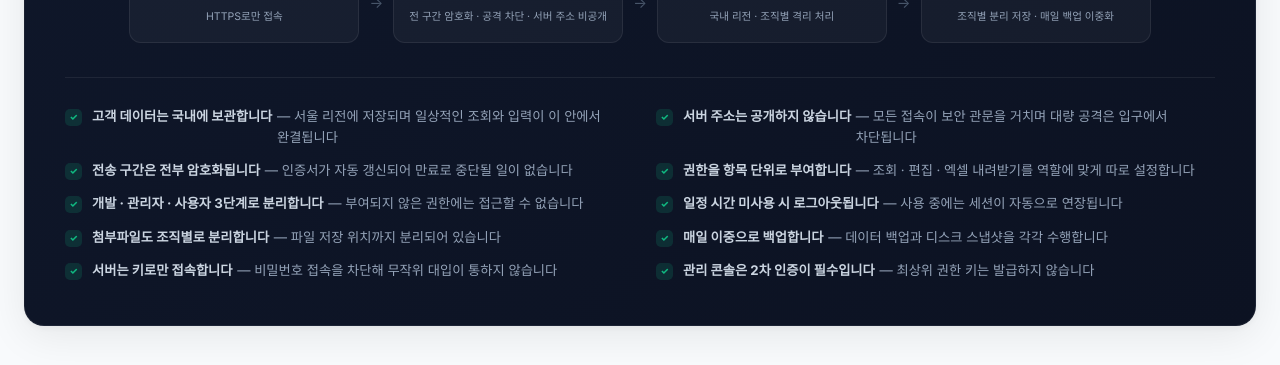
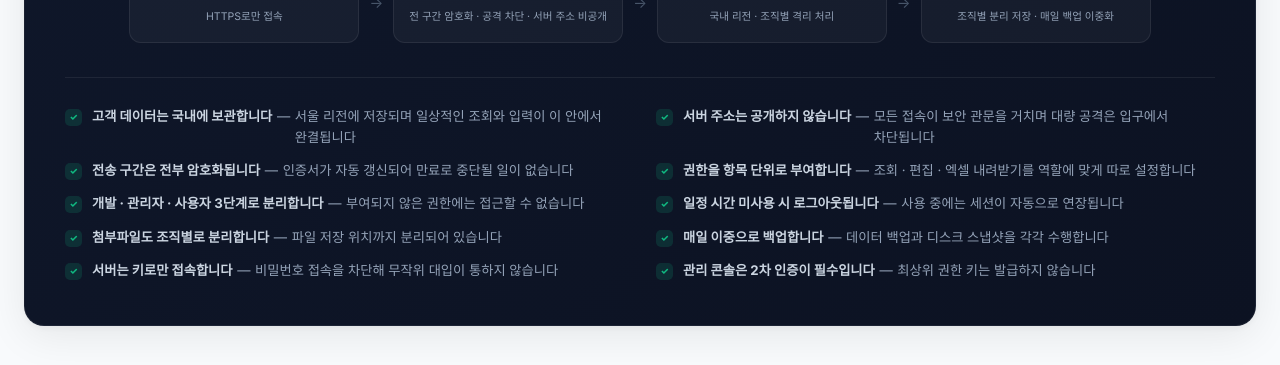
Before and after one commit to VerusLab-KR/Homepage, a Jekyll site: the page built from linkspace/index.html, in a window 1280 px wide and 1400 px high, scrolled down 10709 px. Shown: the part 363-728 px from the top of the window. Built offline with Jekyll 4.4.1, drawn with Linux system fonts in a browser that asks for light colours.

Commit message:
Align checklist wraps to the description, not the dash
The previous change made the wrapper a flex container, which gave the
description its own column — but the em-dash was still part of that
column's text, so a wrapped line landed under the dash rather than
under the description it continues.

Pulling the dash into its own flex:none element makes the item three
columns: heading, dash, description. The description now starts at
203px instead of 185px on item one, so "완결됩니다" sits under "서울".

30 strings (10 items across ko/en/zh) and the 10 markup spans, all
verified present after the change.

Co-Authored-By: Claude Opus 5 <noreply@anthropic.com>

```diff
--- a/linkspace/index.html
+++ b/linkspace/index.html
@@ -452,7 +452,8 @@ h3{font-size:1.05rem;font-weight:700;margin-bottom:8px}
    되고 뒤따르는 설명은 익명 항목이 되어, 넘칠 때 왼쪽 끝이 아니라 설명이 시작된
    자리 아래로 접힌다. 문구는 그대로 두고 배치만 바꾸는 방법이라 3개 언어에 함께 듣는다. */
 .sec-list li > span[data-i18n]{display:flex;align-items:flex-start;gap:.35em;min-width:0}
-.sec-list li > span[data-i18n] > b{flex:none}
+.sec-list li > span[data-i18n] > b,
+.sec-list li > span[data-i18n] > .sd{flex:none}
 .sec-list b{color:var(--slate-3);font-weight:700}
 .sec-ck{
   width:17px;height:17px;border-radius:5px;flex-shrink:0;margin-top:3px;
@@ -1242,16 +1243,16 @@ h3{font-size:1.05rem;font-weight:700;margin-bottom:8px}
       </div>
 
       <ul class="sec-list">
-        <li><span class="sec-ck">✓</span><span data-i18n="sec_l1"><b>고객 데이터는 국내에 보관합니다</b> — 서울 리전에 저장되며 일상적인 조회와 입력이 이 안에서 완결됩니다</span></li>
-        <li><span class="sec-ck">✓</span><span data-i18n="sec_l2"><b>서버 주소는 공개하지 않습니다</b> — 모든 접속이 보안 관문을 거치며 대량 공격은 입구에서 차단됩니다</span></li>
-        <li><span class="sec-ck">✓</span><span data-i18n="sec_l3"><b>전송 구간은 전부 암호화됩니다</b> — 인증서가 자동 갱신되어 만료로 중단될 일이 없습니다</span></li>
-        <li><span class="sec-ck">✓</span><span data-i18n="sec_l4"><b>권한을 항목 단위로 부여합니다</b> — 조회 · 편집 · 엑셀 내려받기를 역할에 맞게 따로 설정합니다</span></li>
-        <li><span class="sec-ck">✓</span><span data-i18n="sec_l5"><b>개발 · 관리자 · 사용자 3단계로 분리합니다</b> — 부여되지 않은 권한에는 접근할 수 없습니다</span></li>
-        <li><span class="sec-ck">✓</span><span data-i18n="sec_l6"><b>일정 시간 미사용 시 로그아웃됩니다</b> — 사용 중에는 세션이 자동으로 연장됩니다</span></li>
-        <li><span class="sec-ck">✓</span><span data-i18n="sec_l7"><b>첨부파일도 조직별로 분리합니다</b> — 파일 저장 위치까지 분리되어 있습니다</span></li>
-        <li><span class="sec-ck">✓</span><span data-i18n="sec_l8"><b>매일 이중으로 백업합니다</b> — 데이터 백업과 디스크 스냅샷을 각각 수행합니다</span></li>
-        <li><span class="sec-ck">✓</span><span data-i18n="sec_l9"><b>서버는 키로만 접속합니다</b> — 비밀번호 접속을 차단해 무작위 대입이 통하지 않습니다</span></li>
-        <li><span class="sec-ck">✓</span><span data-i18n="sec_l10"><b>관리 콘솔은 2차 인증이 필수입니다</b> — 최상위 권한 키는 발급하지 않습니다</span></li>
+        <li><span class="sec-ck">✓</span><span data-i18n="sec_l1"><b>고객 데이터는 국내에 보관합니다</b><span class="sd">—</span>서울 리전에 저장되며 일상적인 조회와 입력이 이 안에서 완결됩니다</span></li>
+        <li><span class="sec-ck">✓</span><span data-i18n="sec_l2"><b>서버 주소는 공개하지 않습니다</b><span class="sd">—</span>모든 접속이 보안 관문을 거치며 대량 공격은 입구에서 차단됩니다</span></li>
+        <li><span class="sec-ck">✓</span><span data-i18n="sec_l3"><b>전송 구간은 전부 암호화됩니다</b><span class="sd">—</span>인증서가 자동 갱신되어 만료로 중단될 일이 없습니다</span></li>
+        <li><span class="sec-ck">✓</span><span data-i18n="sec_l4"><b>권한을 항목 단위로 부여합니다</b><span class="sd">—</span>조회 · 편집 · 엑셀 내려받기를 역할에 맞게 따로 설정합니다</span></li>
+        <li><span class="sec-ck">✓</span><span data-i18n="sec_l5"><b>개발 · 관리자 · 사용자 3단계로 분리합니다</b><span class="sd">—</span>부여되지 않은 권한에는 접근할 수 없습니다</span></li>
+        <li><span class="sec-ck">✓</span><span data-i18n="sec_l6"><b>일정 시간 미사용 시 로그아웃됩니다</b><span class="sd">—</span>사용 중에는 세션이 자동으로 연장됩니다</span></li>
+        <li><span class="sec-ck">✓</span><span data-i18n="sec_l7"><b>첨부파일도 조직별로 분리합니다</b><span class="sd">—</span>파일 저장 위치까지 분리되어 있습니다</span></li>
+        <li><span class="sec-ck">✓</span><span data-i18n="sec_l8"><b>매일 이중으로 백업합니다</b><span class="sd">—</span>데이터 백업과 디스크 스냅샷을 각각 수행합니다</span></li>
+        <li><span class="sec-ck">✓</span><span data-i18n="sec_l9"><b>서버는 키로만 접속합니다</b><span class="sd">—</span>비밀번호 접속을 차단해 무작위 대입이 통하지 않습니다</span></li>
+        <li><span class="sec-ck">✓</span><span data-i18n="sec_l10"><b>관리 콘솔은 2차 인증이 필수입니다</b><span class="sd">—</span>최상위 권한 키는 발급하지 않습니다</span></li>
       </ul>
     </div>
   </div>
@@ -2135,16 +2136,16 @@ const T={
     sec_n2_t:'보안 관문',sec_n2_d:'전 구간 암호화 · 공격 차단 · 서버 주소 비공개',
     sec_n3_t:'앱 서버',sec_n3_d:'국내 리전 · 조직별 격리 처리',
     sec_n4_t:'데이터 · 백업',sec_n4_d:'조직별 분리 저장 · 매일 백업 이중화',
-    sec_l1:'<b>고객 데이터는 국내에 보관합니다</b> — 서울 리전에 저장되며 일상적인 조회와 입력이 이 안에서 완결됩니다',
-    sec_l2:'<b>서버 주소는 공개하지 않습니다</b> — 모든 접속이 보안 관문을 거치며 대량 공격은 입구에서 차단됩니다',
-    sec_l3:'<b>전송 구간은 전부 암호화됩니다</b> — 인증서가 자동 갱신되어 만료로 중단될 일이 없습니다',
-    sec_l4:'<b>권한을 항목 단위로 부여합니다</b> — 조회 · 편집 · 엑셀 내려받기를 역할에 맞게 따로 설정합니다',
-    sec_l5:'<b>개발 · 관리자 · 사용자 3단계로 분리합니다</b> — 부여되지 않은 권한에는 접근할 수 없습니다',
-    sec_l6:'<b>일정 시간 미사용 시 로그아웃됩니다</b> — 사용 중에는 세션이 자동으로 연장됩니다',
-    sec_l7:'<b>첨부파일도 조직별로 분리합니다</b> — 파일 저장 위치까지 분리되어 있습니다',
-    sec_l8:'<b>매일 이중으로 백업합니다</b> — 데이터 백업과 디스크 스냅샷을 각각 수행합니다',
-    sec_l9:'<b>서버는 키로만 접속합니다</b> — 비밀번호 접속을 차단해 무작위 대입이 통하지 않습니다',
-    sec_l10:'<b>관리 콘솔은 2차 인증이 필수입니다</b> — 최상위 권한 키는 발급하지 않습니다',
+    sec_l1:'<b>고객 데이터는 국내에 보관합니다</b><span class="sd">—</span>서울 리전에 저장되며 일상적인 조회와 입력이 이 안에서 완결됩니다',
+    sec_l2:'<b>서버 주소는 공개하지 않습니다</b><span class="sd">—</span>모든 접속이 보안 관문을 거치며 대량 공격은 입구에서 차단됩니다',
+    sec_l3:'<b>전송 구간은 전부 암호화됩니다</b><span class="sd">—</span>인증서가 자동 갱신되어 만료로 중단될 일이 없습니다',
+    sec_l4:'<b>권한을 항목 단위로 부여합니다</b><span class="sd">—</span>조회 · 편집 · 엑셀 내려받기를 역할에 맞게 따로 설정합니다',
+    sec_l5:'<b>개발 · 관리자 · 사용자 3단계로 분리합니다</b><span class="sd">—</span>부여되지 않은 권한에는 접근할 수 없습니다',
+    sec_l6:'<b>일정 시간 미사용 시 로그아웃됩니다</b><span class="sd">—</span>사용 중에는 세션이 자동으로 연장됩니다',
+    sec_l7:'<b>첨부파일도 조직별로 분리합니다</b><span class="sd">—</span>파일 저장 위치까지 분리되어 있습니다',
+    sec_l8:'<b>매일 이중으로 백업합니다</b><span class="sd">—</span>데이터 백업과 디스크 스냅샷을 각각 수행합니다',
+    sec_l9:'<b>서버는 키로만 접속합니다</b><span class="sd">—</span>비밀번호 접속을 차단해 무작위 대입이 통하지 않습니다',
+    sec_l10:'<b>관리 콘솔은 2차 인증이 필수입니다</b><span class="sd">—</span>최상위 권한 키는 발급하지 않습니다',
     cta_h2:'15분 데모로 업무 방식이 어떻게 달라지는지 확인해 보세요',
     cta_p:'현재 사용하고 있는 고객 관리 방식과 Linkspace의 차이를 실제 화면을 통해 보여 드립니다.<br>고객 정보가 어떻게 연결되고, 반복 업무가 어디에서 줄어드는지 함께 짚어 드립니다.',
     cta_btn:'데모 요청하기',
@@ -2273,16 +2274,16 @@ const T={
     sec_n2_t:'Security edge',sec_n2_d:'End-to-end encryption · attack filtering · server address never exposed',
     sec_n3_t:'App server',sec_n3_d:'Domestic region · per-organization isolation',
     sec_n4_t:'Data · backup',sec_n4_d:'Separated per organization · duplicated nightly',
-    sec_l1:'<b>Customer data is held in country</b> — stored in the Seoul region, where day-to-day reads and writes are completed',
-    sec_l2:'<b>The server address is not published</b> — every connection passes the security edge, and floods are blocked at the door',
-    sec_l3:'<b>Everything in transit is encrypted</b> — certificates renew automatically, so nothing breaks on expiry',
-    sec_l4:'<b>Permissions are granted per item</b> — viewing, editing and Excel export are set separately by role',
-    sec_l5:'<b>Three tiers: developer, admin, user</b> — a permission not granted cannot be reached',
-    sec_l6:'<b>Idle sessions are logged out</b> — while you are working, the session extends automatically',
-    sec_l7:'<b>Attachments are separated per organisation</b> — down to where the files are stored',
-    sec_l8:'<b>Backed up twice daily</b> — a data backup and a disk snapshot run independently',
-    sec_l9:'<b>The server accepts key access only</b> — password login is disabled, so brute force gets nowhere',
-    sec_l10:'<b>The admin console requires 2FA</b> — root-level keys are never issued',
+    sec_l1:'<b>Customer data is held in country</b><span class="sd">—</span>stored in the Seoul region, where day-to-day reads and writes are completed',
+    sec_l2:'<b>The server address is not published</b><span class="sd">—</span>every connection passes the security edge, and floods are blocked at the door',
+    sec_l3:'<b>Everything in transit is encrypted</b><span class="sd">—</span>certificates renew automatically, so nothing breaks on expiry',
+    sec_l4:'<b>Permissions are granted per item</b><span class="sd">—</span>viewing, editing and Excel export are set separately by role',
+    sec_l5:'<b>Three tiers: developer, admin, user</b><span class="sd">—</span>a permission not granted cannot be reached',
+    sec_l6:'<b>Idle sessions are logged out</b><span class="sd">—</span>while you are working, the session extends automatically',
+    sec_l7:'<b>Attachments are separated per organisation</b><span class="sd">—</span>down to where the files are stored',
+    sec_l8:'<b>Backed up twice daily</b><span class="sd">—</span>a data backup and a disk snapshot run independently',
+    sec_l9:'<b>The server accepts key access only</b><span class="sd">—</span>password login is disabled, so brute force gets nowhere',
+    sec_l10:'<b>The admin console requires 2FA</b><span class="sd">—</span>root-level keys are never issued',
     cta_h2:'See how your way of working changes, in a 15-minute demo',
     cta_p:'We show the difference between how you manage customers today and Linkspace, on the real screens. Together we walk through how customer data connects and where the repetitive work drops away.',
     cta_btn:'Request a demo',
@@ -2411,16 +2412,16 @@ const T={
     sec_n2_t:'安全关口',sec_n2_d:'全程加密 · 拦截攻击 · 服务器地址不公开',
     sec_n3_t:'应用服务器',sec_n3_d:'国内区域 · 按组织隔离处理',
     sec_n4_t:'数据 · 备份',sec_n4_d:'按组织分开存放 · 每日双重备份',
-    sec_l1:'<b>客户数据保存在国内</b> — 存储于首尔区域，日常的查询与录入均在其中完成',
-    sec_l2:'<b>服务器地址不对外公开</b> — 所有连接均经过安全网关，大流量攻击在入口处被拦截',
-    sec_l3:'<b>传输区间全部加密</b> — 证书自动续期，不会因到期而中断',
-    sec_l4:'<b>权限按项目单独授予</b> — 查询 · 编辑 · 表格下载依角色分别设定',
-    sec_l5:'<b>开发 · 管理员 · 用户三级分离</b> — 未授予的权限无法访问',
-    sec_l6:'<b>闲置一定时间后自动登出</b> — 使用期间会话会自动延长',
-    sec_l7:'<b>附件同样按组织分离</b> — 连文件存储位置也相互分开',
-    sec_l8:'<b>每日双重备份</b> — 数据备份与磁盘快照分别执行',
-    sec_l9:'<b>服务器仅支持密钥登录</b> — 已禁用密码登录，暴力破解无从下手',
-    sec_l10:'<b>管理控制台强制二次验证</b> — 且不签发最高权限密钥',
+    sec_l1:'<b>客户数据保存在国内</b><span class="sd">—</span>存储于首尔区域，日常的查询与录入均在其中完成',
+    sec_l2:'<b>服务器地址不对外公开</b><span class="sd">—</span>所有连接均经过安全网关，大流量攻击在入口处被拦截',
+    sec_l3:'<b>传输区间全部加密</b><span class="sd">—</span>证书自动续期，不会因到期而中断',
+    sec_l4:'<b>权限按项目单独授予</b><span class="sd">—</span>查询 · 编辑 · 表格下载依角色分别设定',
+    sec_l5:'<b>开发 · 管理员 · 用户三级分离</b><span class="sd">—</span>未授予的权限无法访问',
+    sec_l6:'<b>闲置一定时间后自动登出</b><span class="sd">—</span>使用期间会话会自动延长',
+    sec_l7:'<b>附件同样按组织分离</b><span class="sd">—</span>连文件存储位置也相互分开',
+    sec_l8:'<b>每日双重备份</b><span class="sd">—</span>数据备份与磁盘快照分别执行',
+    sec_l9:'<b>服务器仅支持密钥登录</b><span class="sd">—</span>已禁用密码登录，暴力破解无从下手',
+    sec_l10:'<b>管理控制台强制二次验证</b><span class="sd">—</span>且不签发最高权限密钥',
     cta_h2:'通过 15 分钟演示，确认工作方式将如何改变',
     cta_p:'我们会通过真实画面展示您当前的客户管理方式与 Linkspace 的差异。客户信息如何连接、重复工作在哪些环节减少，我们将一并说明。',
     cta_btn:'预约演示',
```
